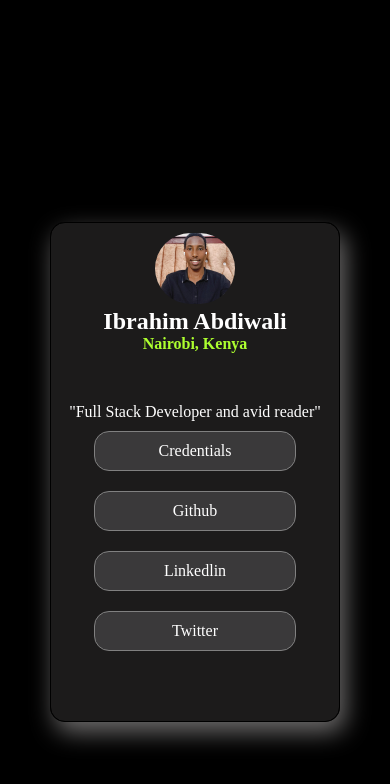
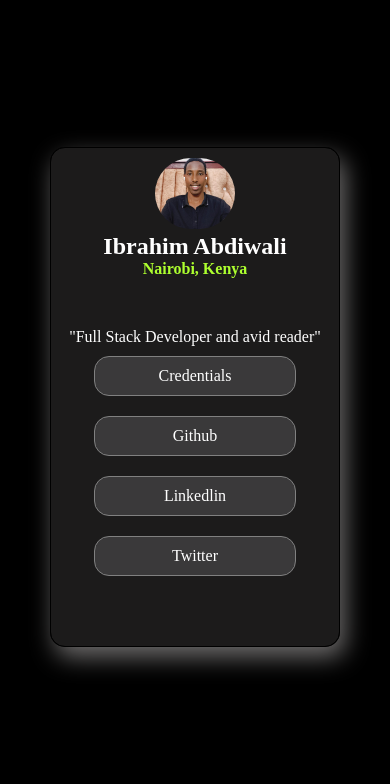
Before and after one commit to elinahjoki/profile-page, a plain HTML site: page index.html in a window 390 px wide. Drawn offline with Linux system fonts and the light colour scheme.

Commit message:
made responsive

```diff
--- a/style.css
+++ b/style.css
@@ -20,7 +20,7 @@ body{
     box-shadow: 5px 10px 24px  #6e6c6c ;
     margin-left: 50px;
     margin-right: 50px;
-    margin-top: 100px;
+    margin-top: -50px;
 }
 h2{
     color: white;
```
